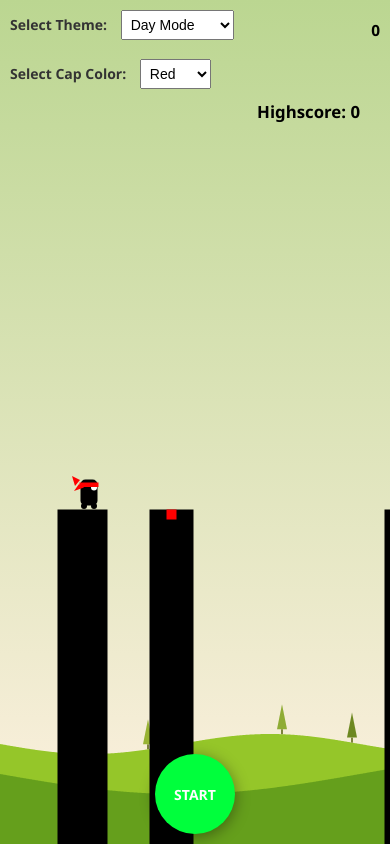
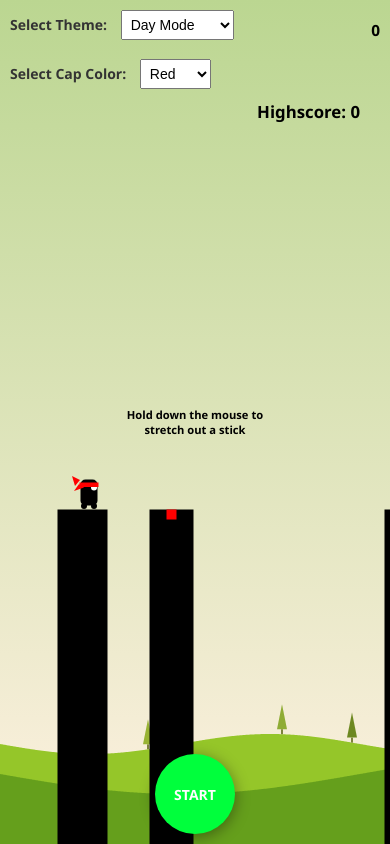
Before and after one commit to Aymanquad/stickman-game, a plain HTML site: page index.html in a window 390 px wide. Drawn offline with nearby package versions, Linux system fonts and the light colour scheme; no server answers.

Commit message:
bug fixed

```diff
--- a/script.js
+++ b/script.js
@@ -617,6 +617,8 @@ window.addEventListener("touchend", function (event) {
     startGame()
     startButton.style.display = "none";
 
+    e.preventDefault();
+
     ninjasound.push.play();
     console.log("bg music is played !");
 
--- a/styles.css
+++ b/styles.css
@@ -110,6 +110,14 @@ body.night {
 }
 
 
+#introduction,
+#perfect,
+#score,
+#highscore-value {
+  user-select: none;
+}
+
+
 /* CSS for the stretch mode button
 #stretch-mode {
   width: 120px;
@@ -135,9 +143,6 @@ body.night {
 @media screen and (max-width: 991px) {
   #stretch-mode {
       display: block;
-  }
-  #introduction {
-    display: none;
   }
 }
 
```
